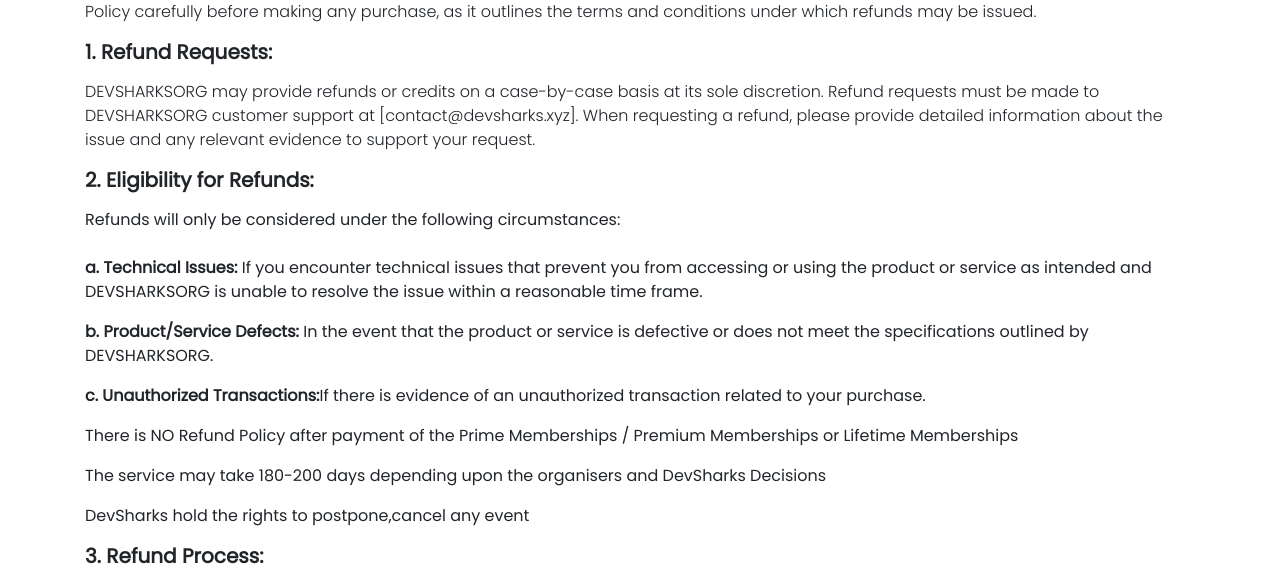
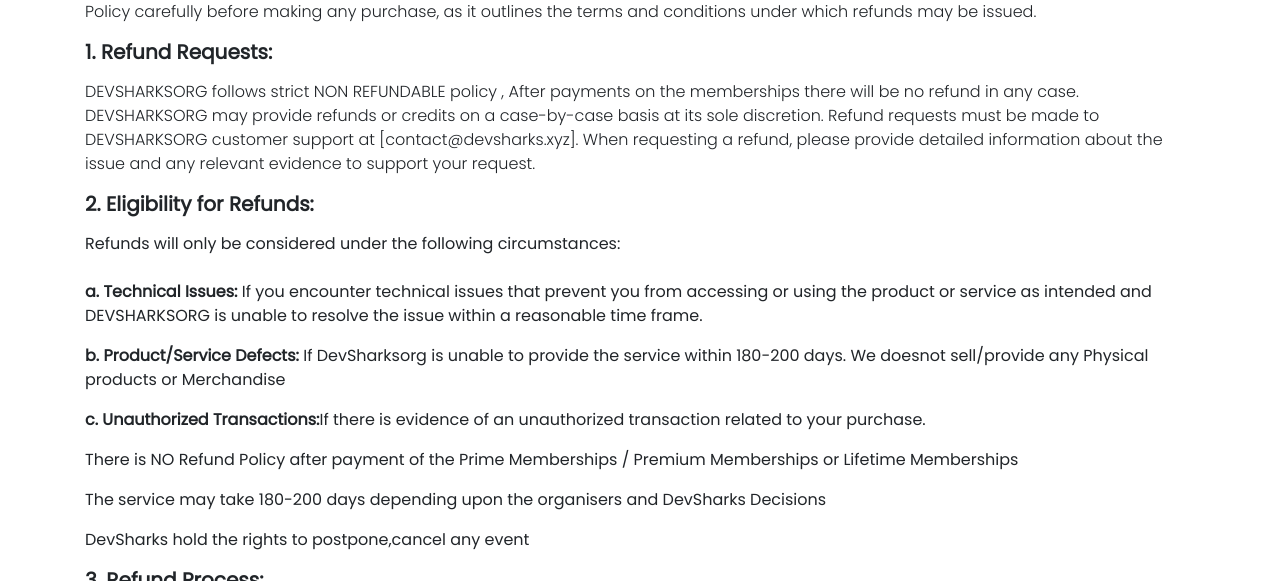
Before and after one commit to Abhiindia/NITRK11, a plain HTML site: page refund.html in a window 1280 px wide. Shown: the part 160-741 px from the top of the page. Drawn offline with nearby package versions, Linux system fonts and the light colour scheme; a web font is replaced by a local one.

Commit message:
Update refund.html

```diff
--- a/refund.html
+++ b/refund.html
@@ -78,6 +78,7 @@
 Thank you for choosing [DevSharks Org] ("DEVSHARKSORG," "DS," or "HackSharks") for your products and services. Please read this Refund Policy carefully before making any purchase, as it outlines the terms and conditions under which refunds may be issued.
 <br>
 <p><b><h5>1. Refund Requests:</h5></b> </p>
+		  DEVSHARKSORG follows strict NON REFUNDABLE policy , After payments on the memberships there will be no refund in any case.
 
    DEVSHARKSORG may provide refunds or credits on a case-by-case basis at its sole discretion. Refund requests must be made to DEVSHARKSORG customer support at [contact@devsharks.xyz]. When requesting a refund, please provide detailed information about the issue and any relevant evidence to support your request.
 
@@ -87,7 +88,7 @@
 <br>
    <p><b>a. Technical Issues:</b> If you encounter technical issues that prevent you from accessing or using the product or service as intended and DEVSHARKSORG is unable to resolve the issue within a reasonable time frame.
 <br></p>
-  <p> <b>b. Product/Service Defects:</b> In the event that the product or service is defective or does not meet the specifications outlined by DEVSHARKSORG.
+  <p> <b>b. Product/Service Defects:</b> If DevSharksorg is unable to provide the service within 180-200 days. We doesnot sell/provide any Physical products or Merchandise
 <br></p>
    <p><b> c. Unauthorized Transactions:</b>If there is evidence of an unauthorized transaction related to your purchase.
 <br></p>
```
